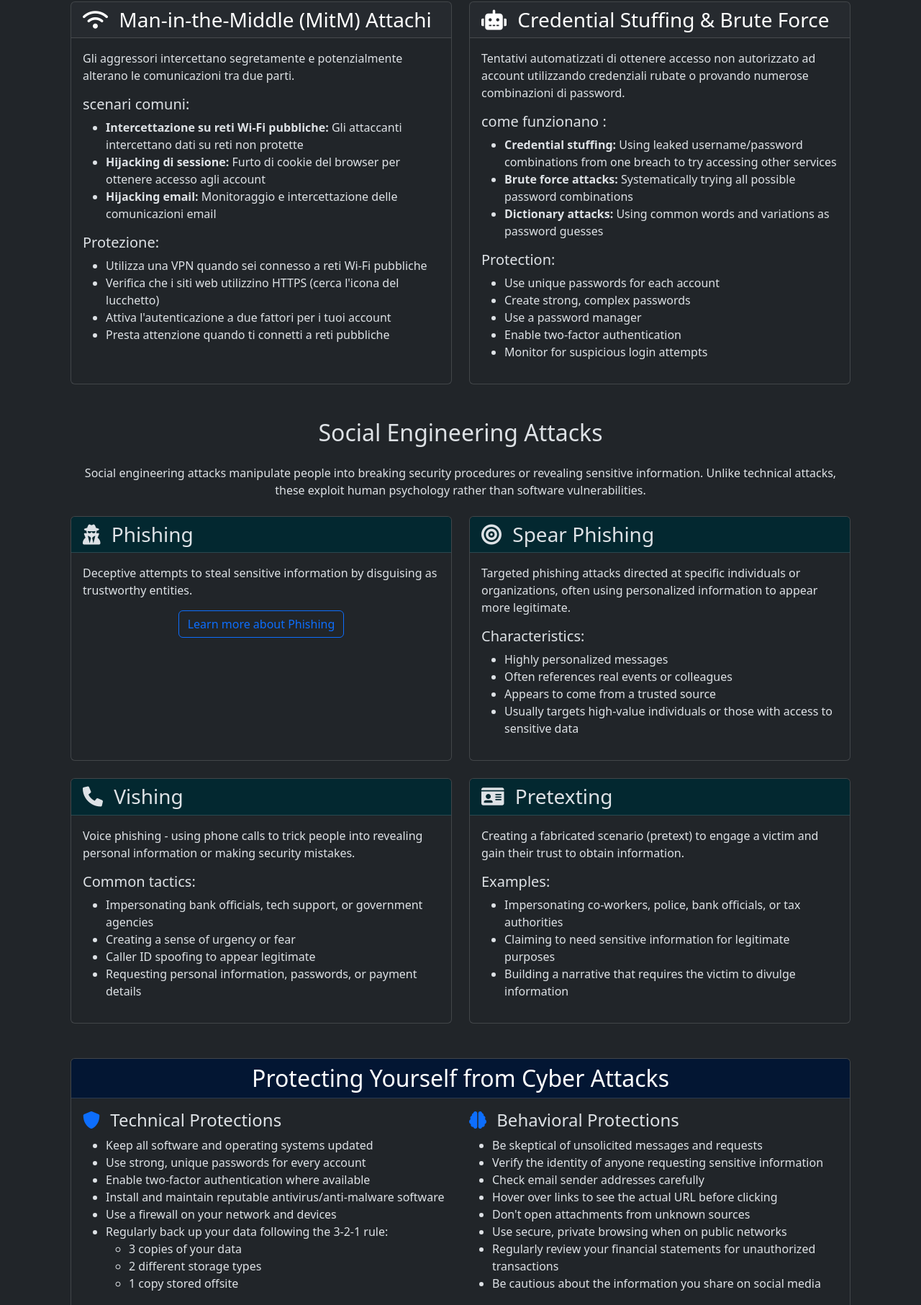
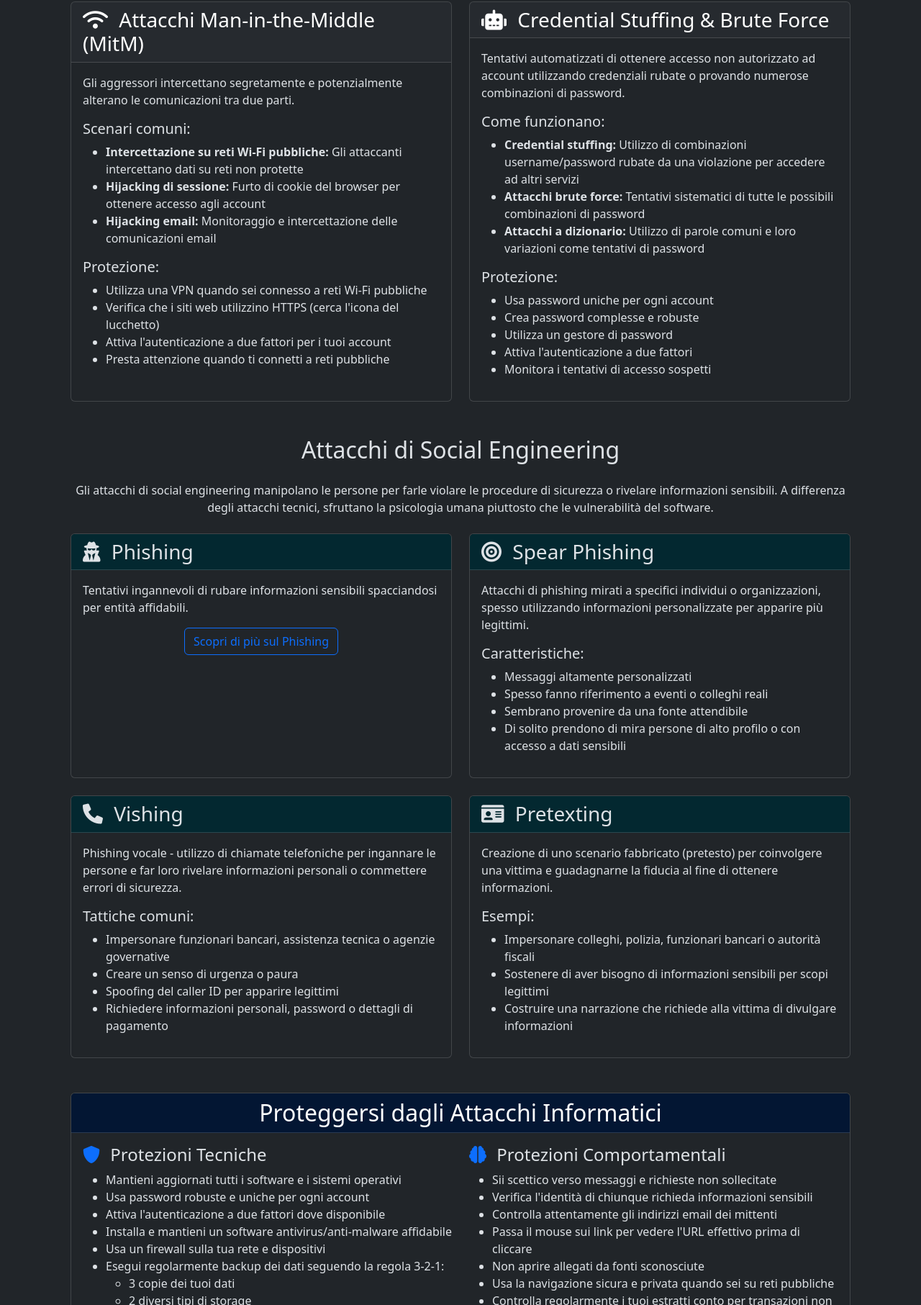
Before and after one commit to UsboKirishima/privlearn, a plain HTML site: page pages/cyber_attacks.html in a window 1280 px wide. Shown: the part 987-2800 px from the top of the page at 72% size. Drawn offline with nearby package versions, Linux system fonts and the light colour scheme.

Commit message:
tradotto cyberattacks e bottoni home

```diff
--- a/pages/cyber_attacks.html
+++ b/pages/cyber_attacks.html
@@ -1,6 +1,6 @@
 <!DOCTYPE html>
 
-<!-- Settiamo il tema bootstrap del DOM scuro -->
+<!-- Impostiamo il tema bootstrap scuro -->
 <html lang="it" data-bs-theme="dark">
 
 <head>
@@ -15,7 +15,7 @@
 </head>
 
 <body>
-    <!-- Navigation -->
+    <!-- Navigazione -->
     <nav class="navbar navbar-expand-lg navbar-dark bg-dark-subtle sticky-top">
         <div class="container">
             <a class="navbar-brand" href="../index.html">
@@ -35,7 +35,7 @@
                         <a class="nav-link" href="privacy.html">Privacy</a>
                     </li>
                     <li class="nav-item">
-                        <a class="nav-link fw-semibold" href="cyber_attacks.html">Cyber Attacks</a>
+                        <a class="nav-link fw-semibold" href="cyber_attacks.html">Attacchi Informatici</a>
                     </li>
                     <li class="nav-item">
                         <a class="nav-link" href="phishing.html">Phishing</a>
@@ -48,7 +48,7 @@
         </div>
     </nav>
 
-    <!-- Main Content -->
+    <!-- Contenuto Principale -->
     <main class="container py-4">
         <div class="landing-section text-center py-5">
             <div class="row mb-4">
@@ -80,15 +80,8 @@
                                 <li><strong>Virus:</strong> Programmi dannosi inclusi in alcuni file che si diffondono in tutto il sistema</li>
                                 <li><strong>Worms:</strong> Malware autoreplicante che si diffonde attraverso le reti senza l'interazione dell'utente</li>
                                 <li><strong>Trojan:</strong> Malware camuffato da software legittimo</li>
-                                <li><strong>Spyware:</strong> Software che monitora segretamente l'attività dell' utente</li>
+                                <li><strong>Spyware:</strong> Software che monitora segretamente l'attività dell'utente</li>
                             </ul>
-
-                            <!-- Esempio di worm
-
-                            <div class="alert alert-info">
-                                <strong>Notable example:</strong> The ILOVEYOU worm, which spread via email in 2000, caused an estimated $10 billion in damages.
-                            </div>
-                            -->
 
                             <h5>Come proteggersi:</h5>
                             <ul>
@@ -100,8 +93,6 @@
                     </div>
                 </div>
 
-                <!-- arrivato fino a qua -->
-
                 <div class="col-md-6">
                     <div class="card h-100">
                         <div class="card-header bg-dark-subtle-subtle text-white">
@@ -111,11 +102,11 @@
                             <p class="card-text">Malware che critta i file o blocca i sistemi,
                                 chiedendo un pagamento in cambio della chiave di decrittazione.</p>
 
-                            <h5>How it works:</h5>
+                            <h5>Come funziona:</h5>
                             <ol>
                                 <li>Infetta il tuo computer tramite email di phishing, link malevoli o vulnerabilità del software.</li>
                                 <li>Cifra i tuoi file o impedisce l'accesso al sistema.</li>
-                                <li>richiedendo un pagamento (solitamente in criptovaluta) per ottenere la chiave di decrittazione.</li>
+                                <li>Richiede un pagamento (solitamente in criptovaluta) per ottenere la chiave di decrittazione.</li>
                             </ol>
 
                             <div class="alert alert-info">
@@ -123,7 +114,7 @@
                                 computer in 150 paesi, causando danni per miliardi di dollari.
                             </div>
 
-                            <h5>Protection:</h5>
+                            <h5>Protezione:</h5>
                             <ul>
                                 <li>Mantenere backup regolari dei dati</li>
                                 <li>Aggiornare i sistemi con le ultime patch di sicurezza</li>
@@ -136,14 +127,13 @@
                 <div class="col-md-6">
                     <div class="card h-100 text-start">
                         <div class="card-header bg-dark-subtle-subtle text-white">
-                            <h3 class="card-title mb-0"><i class="fas fa-wifi me-2"></i> Man-in-the-Middle (MitM)
-                                Attachi</h3>
+                            <h3 class="card-title mb-0"><i class="fas fa-wifi me-2"></i> Attacchi Man-in-the-Middle (MitM)</h3>
                         </div>
                         <div class="card-body">
                             <p class="card-text">Gli aggressori intercettano segretamente e
                                 potenzialmente alterano le comunicazioni tra due parti.</p>
 
-                            <h5>scenari comuni:</h5>
+                            <h5>Scenari comuni:</h5>
                             <ul>
                                 <li><strong>Intercettazione su reti Wi-Fi pubbliche:</strong> Gli attaccanti intercettano dati su reti non protette</li>
                                 <li><strong>Hijacking di sessione:</strong> Furto di cookie del browser per ottenere accesso agli account</li>
@@ -164,40 +154,34 @@
                 <div class="col-md-6">
                     <div class="card h-100 text-start">
                         <div class="card-header bg-dark-subtle-subtle text-white">
-                            <h3 class="card-title mb-0"><i class="fas fa-robot me-2"></i> Credential Stuffing & Brute
-                                Force</h3>
+                            <h3 class="card-title mb-0"><i class="fas fa-robot me-2"></i> Credential Stuffing & Brute Force</h3>
                         </div>
                         <div class="card-body">
                             <p class="card-text">Tentativi automatizzati di ottenere accesso non autorizzato ad
                                 account utilizzando credenziali rubate o provando numerose combinazioni di password.</p>
 
-                            <h5>come funzionano :</h5>
+                            <h5>Come funzionano:</h5>
                             <ul>
-                                <li><strong>Credential stuffing:</strong> Using leaked username/password combinations
-                                    from one breach to try accessing other services</li>
-                                <li><strong>Brute force attacks:</strong> Systematically trying all possible password
-                                    combinations</li>
-                                <li><strong>Dictionary attacks:</strong> Using common words and variations as password
-                                    guesses</li>
+                                <li><strong>Credential stuffing:</strong> Utilizzo di combinazioni username/password rubate da una violazione per accedere ad altri servizi</li>
+                                <li><strong>Attacchi brute force:</strong> Tentativi sistematici di tutte le possibili combinazioni di password</li>
+                                <li><strong>Attacchi a dizionario:</strong> Utilizzo di parole comuni e loro variazioni come tentativi di password</li>
                             </ul>
 
-                            <h5>Protection:</h5>
+                            <h5>Protezione:</h5>
                             <ul>
-                                <li>Use unique passwords for each account</li>
-                                <li>Create strong, complex passwords</li>
-                                <li>Use a password manager</li>
-                                <li>Enable two-factor authentication</li>
-                                <li>Monitor for suspicious login attempts</li>
+                                <li>Usa password uniche per ogni account</li>
+                                <li>Crea password complesse e robuste</li>
+                                <li>Utilizza un gestore di password</li>
+                                <li>Attiva l'autenticazione a due fattori</li>
+                                <li>Monitora i tentativi di accesso sospetti</li>
                             </ul>
                         </div>
                     </div>
                 </div>
             </div>
 
-            <h2 class="mb-4">Social Engineering Attacks</h2>
-            <p class="mb-4">Social engineering attacks manipulate people into breaking security procedures or revealing
-                sensitive information. Unlike technical attacks, these exploit human psychology rather than software
-                vulnerabilities.</p>
+            <h2 class="mb-4">Attacchi di Social Engineering</h2>
+            <p class="mb-4">Gli attacchi di social engineering manipolano le persone per farle violare le procedure di sicurezza o rivelare informazioni sensibili. A differenza degli attacchi tecnici, sfruttano la psicologia umana piuttosto che le vulnerabilità del software.</p>
 
             <div class="row g-4 mb-5">
                 <div class="col-md-6 text-start">
@@ -206,11 +190,9 @@
                             <h3 class="card-title mb-0"><i class="fas fa-user-secret me-2"></i> Phishing</h3>
                         </div>
                         <div class="card-body">
-                            <p class="card-text">Deceptive attempts to steal sensitive information by disguising as
-                                trustworthy entities.</p>
+                            <p class="card-text">Tentativi ingannevoli di rubare informazioni sensibili spacciandosi per entità affidabili.</p>
                             <div class="text-center mb-3">
-                                <a href="phishing.html" class="btn btn-outline-primary">Learn more about
-                                    Phishing</a>
+                                <a href="phishing.html" class="btn btn-outline-primary">Scopri di più sul Phishing</a>
                             </div>
                         </div>
                     </div>
@@ -222,14 +204,13 @@
                             <h3 class="card-title mb-0"><i class="fas fa-bullseye me-2"></i> Spear Phishing</h3>
                         </div>
                         <div class="card-body">
-                            <p class="card-text">Targeted phishing attacks directed at specific individuals or
-                                organizations, often using personalized information to appear more legitimate.</p>
-                            <h5>Characteristics:</h5>
+                            <p class="card-text">Attacchi di phishing mirati a specifici individui o organizzazioni, spesso utilizzando informazioni personalizzate per apparire più legittimi.</p>
+                            <h5>Caratteristiche:</h5>
                             <ul>
-                                <li>Highly personalized messages</li>
-                                <li>Often references real events or colleagues</li>
-                                <li>Appears to come from a trusted source</li>
-                                <li>Usually targets high-value individuals or those with access to sensitive data</li>
+                                <li>Messaggi altamente personalizzati</li>
+                                <li>Spesso fanno riferimento a eventi o colleghi reali</li>
+                                <li>Sembrano provenire da una fonte attendibile</li>
+                                <li>Di solito prendono di mira persone di alto profilo o con accesso a dati sensibili</li>
                             </ul>
                         </div>
                     </div>
@@ -241,14 +222,13 @@
                             <h3 class="card-title mb-0"><i class="fas fa-phone me-2"></i> Vishing</h3>
                         </div>
                         <div class="card-body">
-                            <p class="card-text">Voice phishing - using phone calls to trick people into revealing
-                                personal information or making security mistakes.</p>
-                            <h5>Common tactics:</h5>
+                            <p class="card-text">Phishing vocale - utilizzo di chiamate telefoniche per ingannare le persone e far loro rivelare informazioni personali o commettere errori di sicurezza.</p>
+                            <h5>Tattiche comuni:</h5>
                             <ul>
-                                <li>Impersonating bank officials, tech support, or government agencies</li>
-                                <li>Creating a sense of urgency or fear</li>
-                                <li>Caller ID spoofing to appear legitimate</li>
-                                <li>Requesting personal information, passwords, or payment details</li>
+                                <li>Impersonare funzionari bancari, assistenza tecnica o agenzie governative</li>
+                                <li>Creare un senso di urgenza o paura</li>
+                                <li>Spoofing del caller ID per apparire legittimi</li>
+                                <li>Richiedere informazioni personali, password o dettagli di pagamento</li>
                             </ul>
                         </div>
                     </div>
@@ -260,13 +240,12 @@
                             <h3 class="card-title mb-0"><i class="fas fa-id-card me-2"></i> Pretexting</h3>
                         </div>
                         <div class="card-body">
-                            <p class="card-text">Creating a fabricated scenario (pretext) to engage a victim and gain
-                                their trust to obtain information.</p>
-                            <h5>Examples:</h5>
+                            <p class="card-text">Creazione di uno scenario fabbricato (pretesto) per coinvolgere una vittima e guadagnarne la fiducia al fine di ottenere informazioni.</p>
+                            <h5>Esempi:</h5>
                             <ul>
-                                <li>Impersonating co-workers, police, bank officials, or tax authorities</li>
-                                <li>Claiming to need sensitive information for legitimate purposes</li>
-                                <li>Building a narrative that requires the victim to divulge information</li>
+                                <li>Impersonare colleghi, polizia, funzionari bancari o autorità fiscali</li>
+                                <li>Sostenere di aver bisogno di informazioni sensibili per scopi legittimi</li>
+                                <li>Costruire una narrazione che richiede alla vittima di divulgare informazioni</li>
                             </ul>
                         </div>
                     </div>
@@ -275,39 +254,39 @@
 
             <div class="card mb-5">
                 <div class="card-header bg-primary-subtle text-white">
-                    <h2 class="mb-0">Protecting Yourself from Cyber Attacks</h2>
+                    <h2 class="mb-0">Proteggersi dagli Attacchi Informatici</h2>
                 </div>
                 <div class="card-body text-start">
                     <div class="row g-4">
                         <div class="col-md-6">
-                            <h4><i class="fas fa-shield-alt me-2 text-primary"></i> Technical Protections</h4>
+                            <h4><i class="fas fa-shield-alt me-2 text-primary"></i> Protezioni Tecniche</h4>
                             <ul>
-                                <li>Keep all software and operating systems updated</li>
-                                <li>Use strong, unique passwords for every account</li>
-                                <li>Enable two-factor authentication where available</li>
-                                <li>Install and maintain reputable antivirus/anti-malware software</li>
-                                <li>Use a firewall on your network and devices</li>
-                                <li>Regularly back up your data following the 3-2-1 rule:
+                                <li>Mantieni aggiornati tutti i software e i sistemi operativi</li>
+                                <li>Usa password robuste e uniche per ogni account</li>
+                                <li>Attiva l'autenticazione a due fattori dove disponibile</li>
+                                <li>Installa e mantieni un software antivirus/anti-malware affidabile</li>
+                                <li>Usa un firewall sulla tua rete e dispositivi</li>
+                                <li>Esegui regolarmente backup dei dati seguendo la regola 3-2-1:
                                     <ul>
-                                        <li>3 copies of your data</li>
-                                        <li>2 different storage types</li>
-                                        <li>1 copy stored offsite</li>
+                                        <li>3 copie dei tuoi dati</li>
+                                        <li>2 diversi tipi di storage</li>
+                                        <li>1 copia conservata fuori sede</li>
                                     </ul>
                                 </li>
                             </ul>
                         </div>
 
                         <div class="col-md-6">
-                            <h4><i class="fas fa-brain me-2 text-primary"></i> Behavioral Protections</h4>
+                            <h4><i class="fas fa-brain me-2 text-primary"></i> Protezioni Comportamentali</h4>
                             <ul>
-                                <li>Be skeptical of unsolicited messages and requests</li>
-                                <li>Verify the identity of anyone requesting sensitive information</li>
-                                <li>Check email sender addresses carefully</li>
-                                <li>Hover over links to see the actual URL before clicking</li>
-                                <li>Don't open attachments from unknown sources</li>
-                                <li>Use secure, private browsing when on public networks</li>
-                                <li>Regularly review your financial statements for unauthorized transactions</li>
-                                <li>Be cautious about the information you share on social media</li>
+                                <li>Sii scettico verso messaggi e richieste non sollecitate</li>
+                                <li>Verifica l'identità di chiunque richieda informazioni sensibili</li>
+                                <li>Controlla attentamente gli indirizzi email dei mittenti</li>
+                                <li>Passa il mouse sui link per vedere l'URL effettivo prima di cliccare</li>
+                                <li>Non aprire allegati da fonti sconosciute</li>
+                                <li>Usa la navigazione sicura e privata quando sei su reti pubbliche</li>
+                                <li>Controlla regolarmente i tuoi estratti conto per transazioni non autorizzate</li>
+                                <li>Sii cauto riguardo alle informazioni che condividi sui social media</li>
                             </ul>
                         </div>
                     </div>
@@ -315,8 +294,8 @@
             </div>
 
             <div class="text-center mb-5">
-                <h3>Ready to test your knowledge about cyber attacks?</h3>
-                <a href="quiz.html" class="btn btn-primary btn-lg">Take the Quiz</a>
+                <h3>Pronto a testare la tua conoscenza sugli attacchi informatici?</h3>
+                <a href="quiz.html" class="btn btn-primary btn-lg">Fai il Quiz</a>
             </div>
         </div>
     </main>
@@ -324,7 +303,7 @@
     <!-- Footer -->
     <footer class="footer mt-auto py-3 bg-dark">
         <div class="container text-center">
-            <span class="text-muted">© 2025 Davide Usberti, Matthew Gasparetti, Alesio Broshka | Created for educational purposes</span>
+            <span class="text-muted">© 2025 Davide Usberti, Matthew Gasparetti, Alesio Broshka | Creato per scopi educativi</span>
         </div>
     </footer>
 
```
Also changed, not shown: index.html (+6 -6 lines).
